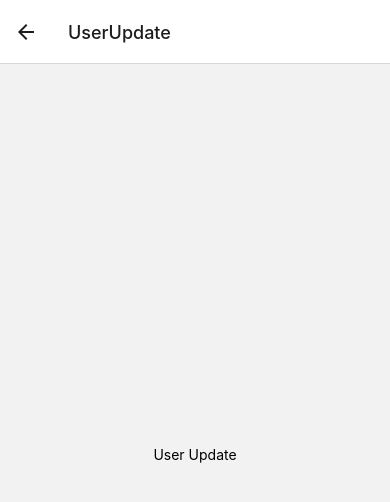
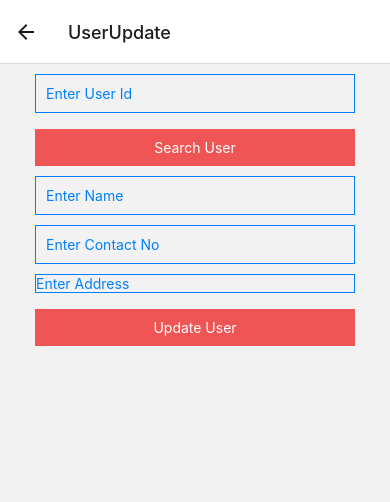
Before and after one commit to SophiaSilveira/Final.Project_React-Native, a React Native app in the folder ProfetaDoRango/: screen /UserUpdate in a window 390 px wide. Shown: the top 502 px of the page. Built offline with nearby package versions, Linux system fonts and the light colour scheme; what react-native-sqlite-storage would draw is missing.

Commit message:
'finishedTwoOfTen'

```diff
--- a/ProfetaDoRango/src/pages/UserRegister/index.js
+++ b/ProfetaDoRango/src/pages/UserRegister/index.js
@@ -1,24 +1,68 @@
-import React from 'react';
-import {View,
-        Text,
-        StyleSheet,
-        TouchableOpacity} from 'react-native';
+import React, {useState, useEffect} from 'react';
+import {FlatList, Text, View, SafeAreaView, StyleSheet } from 'react-native';
+import {openDatabase} from 'react-native-sqlite-storage';
 
+const db = openDatabase({name: 'app_db.db', createFromLocation: 1});
 
-function UserRegister({navigation}) {
+const UserRegister = () => {
+  let [flatListItems, setFlatListItems] = useState([]);
+
+  useEffect(() => {
+    db.transaction((tx) => {
+      tx.executeSql('SELECT * FROM tbl_user',
+      [],
+      (tx, results) => {
+        var temp = [];
+        for (let i = 0; i < results.rows.length; ++i)
+          temp.push(results.rows.item(i));
+        setFlatListItems(temp);
+      });
+    });
+  }, []);
+
+  let listViewItemSeparator = () => {
+    return (
+      <View style={{height: 0.2, width: '100%', backgroundColor: '#808080'}} />
+    );
+  };
+
+  let listItemView = (item) => {
+    return (
+      <View
+        key={item.user_id}
+        style={styles.list}>
+        <Text>Id: {item.user_id}</Text>
+        <Text>Name: {item.user_name}</Text>
+        <Text>Senha: {item.user_password}</Text>
+        <Text>e-mail: {item.user_email}</Text>
+      </View>
+    );
+  };
+
   return (
-    <View style = {styles.container}>
-      <Text>User Register</Text>
-    </View>
+    <SafeAreaView style={{flex: 1}}>
+      <View style={styles.container}>
+        <View>
+          <FlatList
+            data={flatListItems}
+            ItemSeparatorComponent={listViewItemSeparator}
+            keyExtractor={(item, index) => index.toString()}
+            renderItem={({item}) => listItemView(item)}
+          />
+        </View>
+      </View>
+    </SafeAreaView>
   );
 };
 
 const styles = StyleSheet.create({
     container: {
-      flex: 1,
-      alignItems: 'center',
-      justifyContent: 'center',
+        flex: 1,
+        backgroundColor: "#000",
     },
-  });
+    list: {
+     backgroundColor: "pink",
+    },
+});
 
 export default UserRegister;
--- a/ProfetaDoRango/src/pages/UserUpdate/index.js
+++ b/ProfetaDoRango/src/pages/UserUpdate/index.js
@@ -1,17 +1,156 @@
-import React from 'react';
-import {View,
-        Text,
-        StyleSheet,
-        TouchableOpacity} from 'react-native';
+import React, {useState} from 'react';
+import {
+  View,
+  ScrollView,
+  KeyboardAvoidingView,
+  Alert,
+  SafeAreaView,
+  Text,
+  StyleSheet
+} from 'react-native';
 
-function UserUpdate({navigation}) {
+import Mytextinput from '../../components/Mytextinput';
+import Mybutton from '../../components/Mybutton';
+import {openDatabase} from 'react-native-sqlite-storage';
+
+const db = openDatabase({name: 'app_db.db', createFromLocation: 1});
+
+
+
+const UserUpdate = ({navigation}) => {
+ let [inputUserId, setInputUserId] = useState('');
+  let [userName, setUserName] = useState('');
+  let [userContact, setUserContact] = useState('');
+  let [userAddress, setUserAddress] = useState('');
+
+  let updateAllStates = (name, contact, address) => {
+    setUserName(name);
+    setUserContact(contact);
+    setUserAddress(address);
+  };
+
+  let searchUser = () => {
+    console.log(inputUserId);
+    db.transaction((tx) => {
+      tx.executeSql(
+        'SELECT * FROM tbl_user where user_name = ?',
+        [inputUserId],
+        (tx, results) => {
+          var len = results.rows.length;
+          if (len > 0) {
+            let res = results.rows.item(0);
+            updateAllStates(res.user_name, res.user_id, res.user_email);
+          } else {
+            alert('No user found');
+            updateAllStates('', '', '');
+          }
+        },
+      );
+    });
+  };
+  let updateUser = () => {
+    console.log(inputUserId, userName, userContact, userAddress);
+
+    if (!inputUserId) {
+      alert('Please fill User id');
+      return;
+    }
+    if (!userName) {
+      alert('Please fill name');
+      return;
+    }
+    if (!userContact) {
+      alert('Please fill Contact Number');
+      return;
+    }
+    if (!userAddress) {
+      alert('Please fill Address');
+      return;
+    }
+
+    db.transaction((tx) => {
+      tx.executeSql(
+        'UPDATE tbl_user set user_name=?, user_id=?, user_password=? where user_name=?',
+        [userName, userContact, userAddress, inputUserId],
+        (tx, results) => {
+          console.log('Results', results.rowsAffected);
+          if (results.rowsAffected > 0) {
+            Alert.alert(
+              'Success',
+              'User updated successfully',
+              [
+                {
+                  text: 'Ok',
+                  onPress: () => navigation.navigate('Home'),
+                },
+              ],
+              {cancelable: false},
+            );
+          } else alert('Updation Failed');
+        },
+      );
+    });
+  };
+
   return (
-    <View style = {styles.container}>
-      <Text>User Update</Text>
-    </View>
+    <SafeAreaView style={{flex: 1}}>
+      <View style={{flex: 1}}>
+        <View style={{flex: 1}}>
+          <ScrollView keyboardShouldPersistTaps="handled">
+            <KeyboardAvoidingView
+              behavior="padding"
+              style={{flex: 1, justifyContent: 'space-between'}}>
+              <Mytextinput
+                placeholder="Enter User Id"
+                style={{padding: 10}}
+                onChangeText={
+                  (inputUserId) => setInputUserId(inputUserId)
+                }
+              />
+              <Mybutton
+                title="Search User"
+                customClick={searchUser}
+              />
+              <Mytextinput
+                placeholder="Enter Name"
+                value={userName}
+                style={{padding: 10}}
+                onChangeText={
+                  (userName) => setUserName(userName)
+                }
+              />
+              <Mytextinput
+                placeholder="Enter Contact No"
+                value={'' + userContact}
+                onChangeText={
+                  (userContact) => setUserContact(userContact)
+                }
+                maxLength={10}
+                style={{padding: 10}}
+                 keyboardType="numeric"
+              />
+              <Mytextinput
+                value={userAddress}
+                placeholder="Enter Address"
+                onChangeText={
+                  (userAddress) => setUserAddress(userAddress)
+                }
+
+              />
+              <Mybutton
+                title="Update User"
+                customClick={updateUser}
+              />
+            </KeyboardAvoidingView>
+          </ScrollView>
+        </View>
+      </View>
+    </SafeAreaView>
   );
+};
 
-};
+
+
 
 const styles = StyleSheet.create({
     container: {
```
